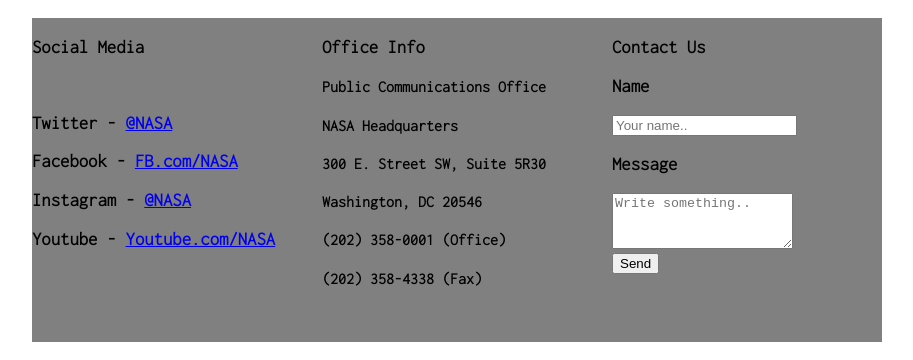
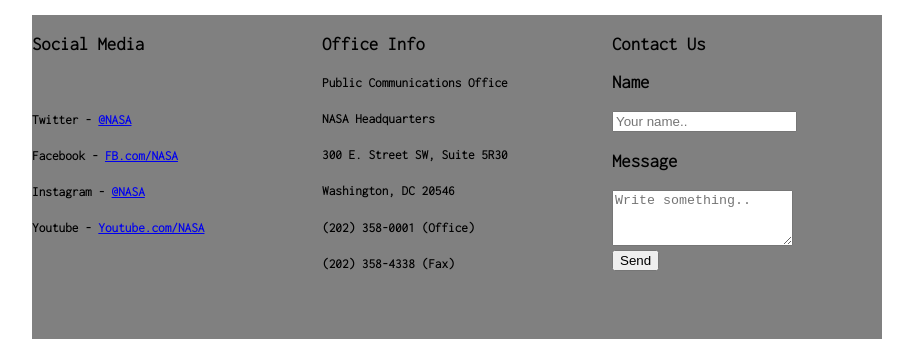
Before and after one commit to Cullenfields/NASAmockup, a plain HTML site: page index.html in a window 1280 px wide. Shown: the part 453-813 px from the top of the page, without its empty margins (183-1096 px from the left). Drawn offline with Linux system fonts and the light colour scheme; a web font is replaced by a local one.

Commit message:
Final edit

```diff
--- a/index.html
+++ b/index.html
@@ -1,5 +1,6 @@
 <!DOCTYPE html>
 <html lang="en">
+
 <head>
   <meta charset="UTF-8">
   <meta name="viewport" content="width=device-width, initial-scale=1.0">
@@ -9,41 +10,55 @@
   <link href="https://fonts.googleapis.com/css2?family=Inconsolata:wght@300&display=swap" rel="stylesheet">
   <link rel="stylesheet" href="./style.css">
 </head>
+
 <body>
 
   <main>
-  <h1>NASA</h1>
+
+    <h1 class="text3">NASA</h1>
+
   </main>
 
-  <div></div>
+  <br>
 
   <section>
-    <article><h1 class="text1">Social Media</h1 class><br>
-      <h3 class="text2">Twitter - <a href="https://twitter.com/nasa">@NASA</a> </h3>
-      <h3 class="text2">Facebook - <a href="https://facebook.com/nasa">FB.com/NASA</a> </h3>
-      <h3 class="text2">Instagram -  <a href="https://Instagram.com/nasa">@NASA</a></h3>
-      <h3 class="text2">Youtube -  <a href="https://youtube.com/nasa">Youtube.com/NASA</a></h3></article>
+    <article>
+      <h1 class="text1">Social Media</h1 class>
+      <br>
+      <p>
+      <h5 class="text2">Twitter - <a href="https://twitter.com/nasa">@NASA</a></h5>
+      <h5 class="text2">Facebook - <a href="https://facebook.com/nasa">FB.com/NASA</a> </h5>
+      <h5 class="text2">Instagram - <a href="https://Instagram.com/nasa">@NASA</a></h5>
+      <h5 class="text2">Youtube - <a href="https://youtube.com/nasa">Youtube.com/NASA</a></h5>
+    </article>
 
-    <article><h1 class="text3">Office Info</h1>
-      <h4 class="text4">Public Communications Office</h4>
-      <h4 class="text4">NASA Headquarters</h4>
-      <h4 class="text4">300 E. Street SW, Suite 5R30</h4>
-      <h4 class="text4">Washington, DC 20546</h4>
-      <h4 class="text4">(202) 358-0001 (Office)</h4>
-      <h4 class="text4">(202) 358-4338 (Fax)</h4></article>
+    <article>
+      <h1 class="text1">Office Info</h1>
+      <h5 class="text2">Public Communications Office</h5>
+      <h5 class="text2">NASA Headquarters</h5>
+      <h5 class="text2">300 E. Street SW, Suite 5R30</h5>
+      <h5 class="text2">Washington, DC 20546</h5>
+      <h5 class="text2">(202) 358-0001 (Office)</h5>
+      <h5 class="text2">(202) 358-4338 (Fax)</h5>
+    </article>
 
 
 
-    <article><h1 class="text1">Contact Us</h1>
+    <article>
+      <h1 class="text1">Contact Us</h1>
 
       <div class="container">
         <form action="action_page.php">
 
-        <label for="name"><h3 class="text2">Name</h3></label>
+          <label for="name">
+            <h3 class="text2">Name</h3>
+          </label>
           <input type="text" id="name" name="first/last_name" placeholder="Your name..">
 
 
-        <label for="subject"><h3 class="text2">Message</h3></label>
+          <label for="subject">
+            <h3 class="text2">Message</h3>
+          </label>
           <textarea id="subject" name="subject" placeholder="Write something.." style="height:50px"></textarea><br>
 
           <input type="submit" value="Send">
@@ -53,4 +68,6 @@
     </article>
   </section>
 </body>
+
 </html>
+<h1></h1>
--- a/style.css
+++ b/style.css
@@ -4,12 +4,14 @@ body {
 }
 
 main {
+  display:flex;
+  justify-content: center;
+  align-items: center;
  margin: 0 auto;
  height: 450px;
  background-image: url(../NASAmockup/Space.webp);
  text-align: center;
  color: white;
-
 }
 
 section {
@@ -27,8 +29,6 @@ background-color: grey;
 }
 
 
-
-
 .text1{
   font-family: 'Inconsolata', monospace;
   font-weight: bold;
@@ -38,12 +38,5 @@ background-color: grey;
 }
 .text3 {
   font-family: 'Inconsolata', monospace;
-  font-weight: bold;
+  font-size: 100px;
 }
-.text4 {
-  font-family: 'Inconsolata', monospace;
-}
-.text5 {
-  font-family: 'Inconsolata', monospace;
-  font-weight: bold;
-}
```
Lines whose indentation alone changed are shown as unchanged.
